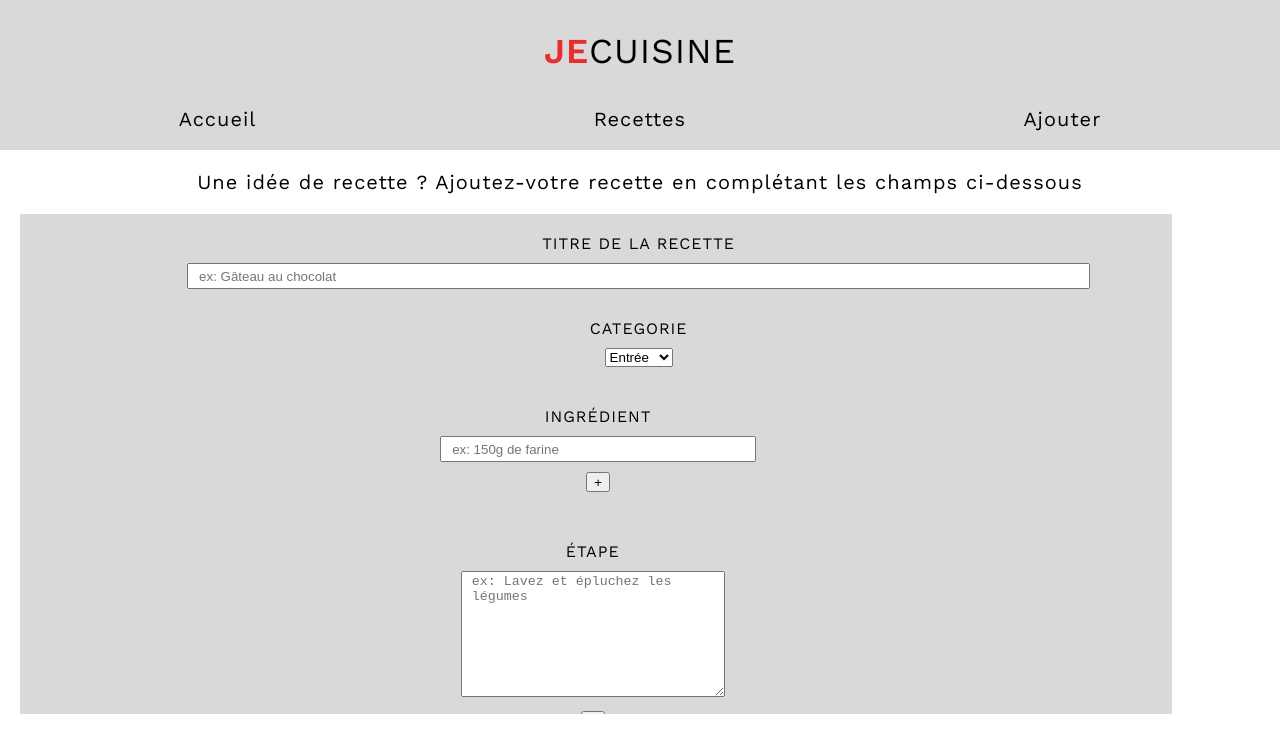
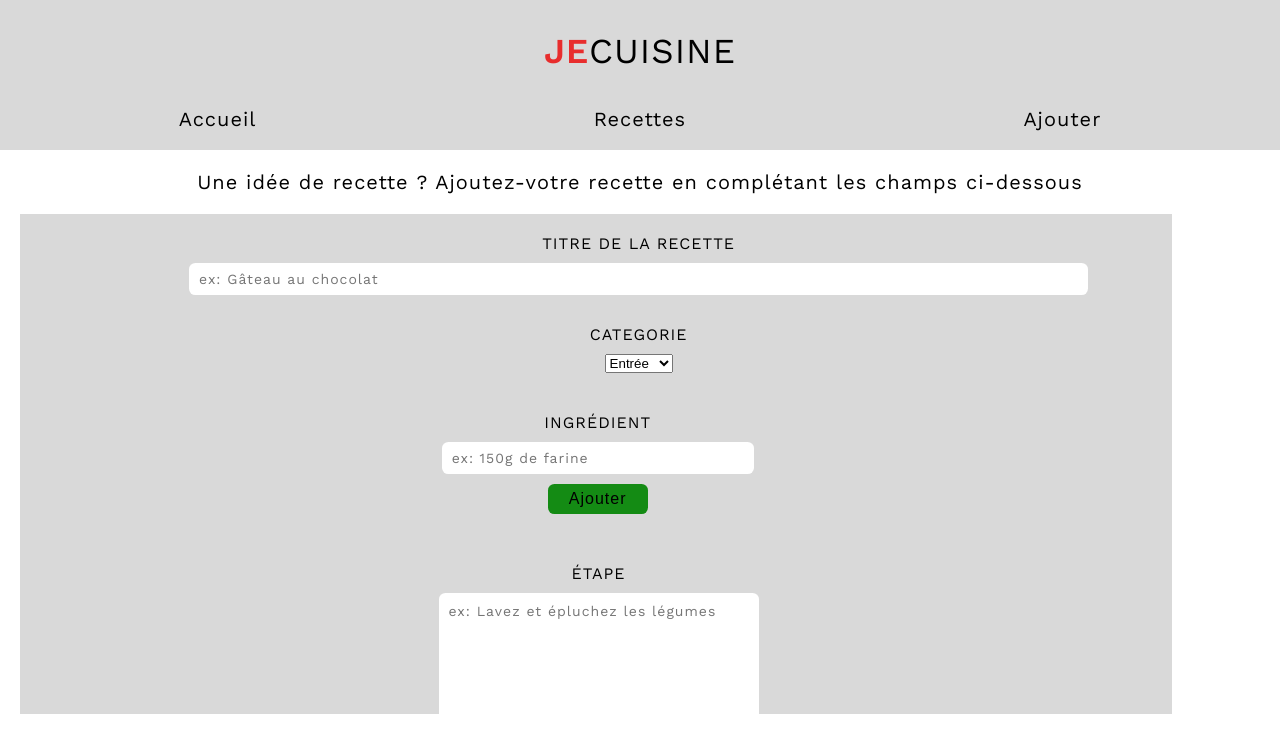
Before and after one commit to timonicolaux/checkpoint4-react, a React (Create React App) app: page /nouvelle-recette in a window 1280 px wide. Shown: the top 752 px of the page. Built offline with nearby package versions, Linux system fonts and the light colour scheme.

Commit message:
modified form style

```diff
--- a/src/pages/NewRecette.js
+++ b/src/pages/NewRecette.js
@@ -178,7 +178,7 @@ const NouvelleRecette = () => {
                         type="button"
                         className="remove-btn"
                       >
-                        <span>x</span>
+                        Supprimer
                       </button>
                     )}
 
@@ -189,7 +189,7 @@ const NouvelleRecette = () => {
                           type="button"
                           className="add-btn"
                         >
-                          <span>+</span>
+                          Ajouter
                         </button>
                       )}
                   </div>
@@ -222,7 +222,7 @@ const NouvelleRecette = () => {
                         type="button"
                         className="remove-btn"
                       >
-                        <span>x</span>
+                        <span>Supprimer</span>
                       </button>
                     )}
 
@@ -232,7 +232,7 @@ const NouvelleRecette = () => {
                         type="button"
                         className="add-btn"
                       >
-                        <span>+</span>
+                        <span>Ajouter</span>
                       </button>
                     )}
                   </div>
--- a/src/styles/NewRecette.css
+++ b/src/styles/NewRecette.css
@@ -25,11 +25,48 @@
   margin-top: 10px;
   padding-bottom: 10px;
   height: 20px;
+  border: none;
+  border-radius: 0.4rem;
+  font-size: 16px;
+  font-weight: 400;
+  letter-spacing: 1px;
+  width: 100px;
+  height: 30px;
+  text-align: center;
+  padding: 0;
+  cursor: pointer;
+}
+
+.add-btn {
+  background-color: rgb(20, 139, 20);
+}
+
+.remove-btn {
+  background-color: rgb(247, 56, 56);
 }
 
 input {
-  height: 20px;
+  height: 30px;
   width: 70%;
+  border: none;
+  border-radius: 0.4rem;
+  font-family: var(--main-font1);
+  font-size: 14px;
+  font-weight: 400;
+  letter-spacing: 1px;
+}
+
+textarea {
+  border: none;
+  border-radius: 0.4rem;
+  width: 300px;
+  height: 150px;
+  padding-left: 10px;
+  padding: 10px;
+  font-family: var(--main-font1);
+  font-size: 14px;
+  font-weight: 400;
+  letter-spacing: 1px;
 }
 
 .input-div input {
@@ -48,13 +85,18 @@ input {
   padding-left: 10px;
 }
 
-.step-input {
-  width: 250px;
-  height: 120px;
-  padding-left: 10px;
-}
-
 .submitBtn {
   margin-top: 20px;
   margin-bottom: 50px;
+  border: none;
+  border-radius: 0.4rem;
+  font-size: 16px;
+  font-weight: 500;
+  letter-spacing: 1px;
+  width: 100px;
+  height: 40px;
+  text-align: center;
+  padding: 10px;
+  cursor: pointer;
+  background-color: #7c7676;
 }
```
